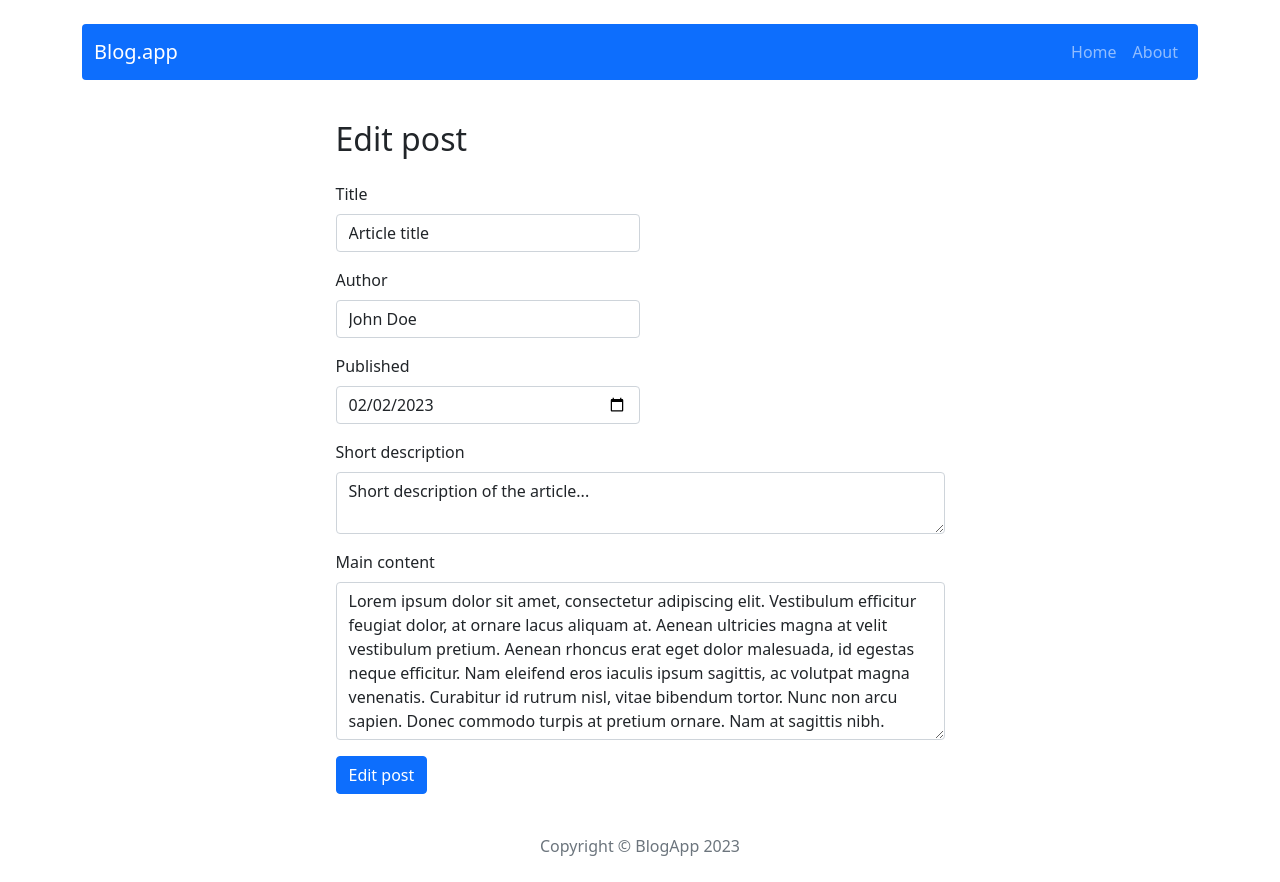
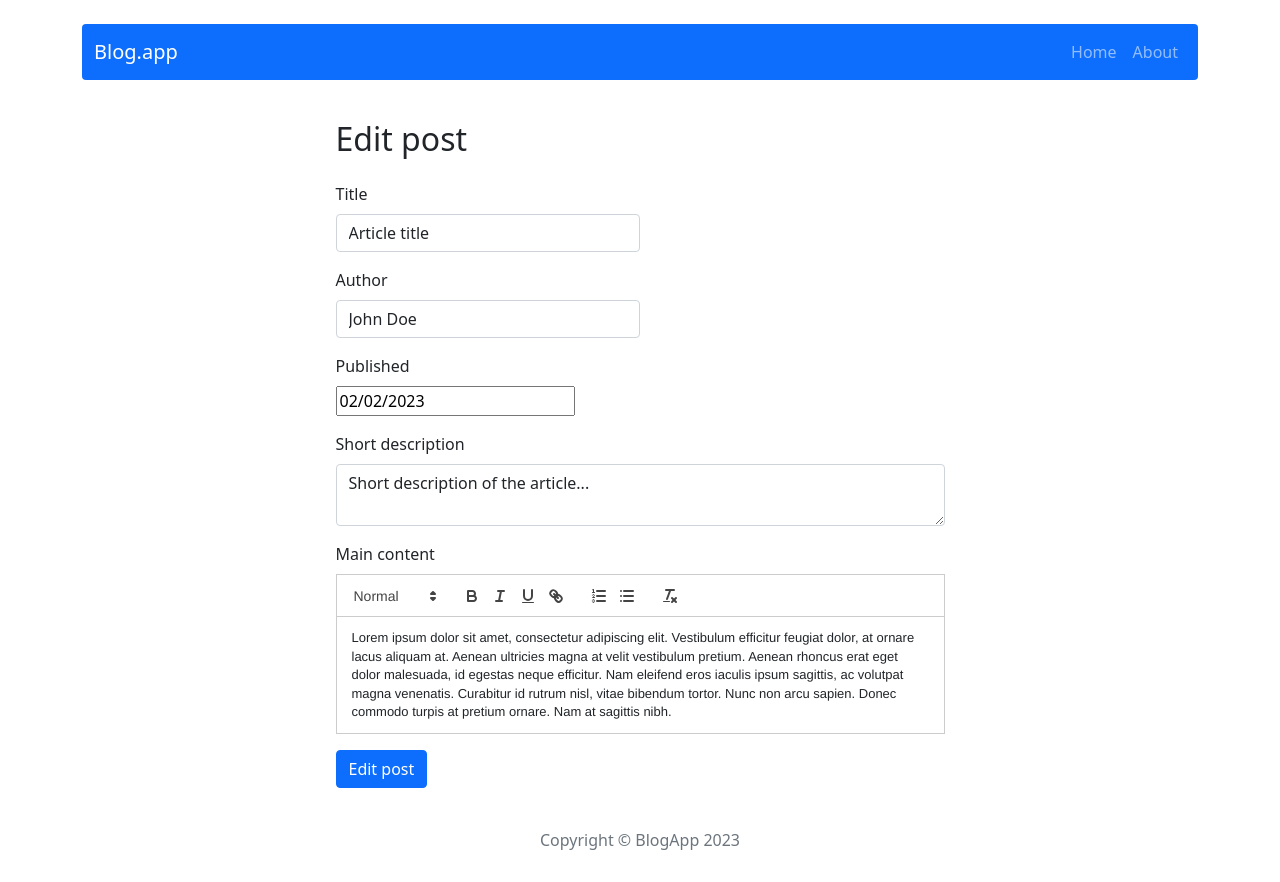
Before and after one commit to DawidParciak/blog-react, a React (Create React App) app: page /post/edit/1 in a window 1280 px wide. Built offline with nearby package versions, Linux system fonts and the light colour scheme.

Commit message:
Add new content and date input

```diff
--- a/package.json
+++ b/package.json
@@ -8,10 +8,11 @@
     "@testing-library/user-event": "^13.5.0",
     "bootstrap": "5.1.3",
     "http-server": "^14.1.1",
-    "moment": "^2.29.4",
     "react": "^18.2.0",
     "react-bootstrap": "2.0",
+    "react-datepicker": "^4.10.0",
     "react-dom": "^18.2.0",
+    "react-quill": "^2.0.0",
     "react-redux": "7.2.6",
     "react-router-dom": "6.0.1",
     "react-scripts": "5.0.1",
--- a/src/components/features/PostForm/PostForm.js
+++ b/src/components/features/PostForm/PostForm.js
@@ -1,5 +1,9 @@
 import { Form, Button } from "react-bootstrap";
-import { useState } from "react";
+import React, { useState } from "react";
+import ReactQuill from "react-quill";
+import 'react-quill/dist/quill.snow.css';
+import DatePicker from "react-datepicker";
+import 'react-datepicker/dist/react-datepicker.css';
 
 const PostForm = ({ action, actionText, ...props }) => {
 
@@ -42,11 +46,11 @@ const PostForm = ({ action, actionText, ...props }) => {
       </Form.Group>
       <Form.Group className="mb-3 col-lg-6" controlId="postPublishedDate">
         <Form.Label>Published</Form.Label>
-        <Form.Control
-          value={publishedDate}
-          type="date"
-          placeholder="Enter date"
-          onChange={e => setPublishedDate(e.target.value)}
+        <DatePicker
+          selected={publishedDate}
+          placeholderText="  Enter date"
+          onChange={(date) => setPublishedDate(date)}
+          required
         />
       </Form.Group>
       <Form.Group className="mb-3" controlId="postShortDescription">
@@ -60,12 +64,11 @@ const PostForm = ({ action, actionText, ...props }) => {
       </Form.Group>
       <Form.Group className="mb-3" controlId="postContent">
         <Form.Label>Main content</Form.Label>
-        <Form.Control
+        <ReactQuill
           value={content}
-          as="textarea"
           placeholder="Leave a comment here"
-          rows="6"
-          onChange={e => setContent(e.target.value)}
+          onChange={setContent}
+          theme="snow"
         />
       </Form.Group>
       <Button variant="primary" type="submit">
--- a/src/components/features/PostSingle/PostSingle.js
+++ b/src/components/features/PostSingle/PostSingle.js
@@ -1,10 +1,8 @@
-import moment from "moment";
 import { Button, Card, Col } from "react-bootstrap";
 import { Link } from "react-router-dom";
+import dateToStr from "../../../utils/dateToStr";
 
 const PostSingle = props => {
-
-  const date = moment(props.publishedDate).format("DD-MM-YYYY");
 
   return (
     <Col lg='4' md='6' xs='12' className="pb-4">
@@ -20,7 +18,7 @@ const PostSingle = props => {
           </Card.Subtitle>
 
           <Card.Subtitle className="py-1 fw-bold">
-            Published: <span className="fw-normal">{date}</span>
+            Published: <span className="fw-normal">{dateToStr(props.publishedDate)}</span>
           </Card.Subtitle>
 
           <Card.Text className="pt-3">
--- a/src/components/pages/Post/Post.js
+++ b/src/components/pages/Post/Post.js
@@ -1,9 +1,9 @@
-import moment from "moment";
 import { useState } from "react";
 import { Col, Row, Card, Button, Stack, Modal } from "react-bootstrap";
 import { useDispatch, useSelector } from "react-redux";
 import { Link, Navigate, useParams } from "react-router-dom";
 import { getPostById, removePost } from "../../../redux/postsRedux";
+import dateToStr from "../../../utils/dateToStr";
 
 const Post = () => {
 
@@ -48,10 +48,10 @@ const Post = () => {
                 Author: <span className="fw-normal">{postData.author}</span>
               </Card.Subtitle>
               <Card.Subtitle className="pt-2 fw-bold">
-                Published: <span className="fw-normal">{ moment(postData.publishedDate).format("DD-MM-YYYY") }</span>
+                Published: <span className="fw-normal">{dateToStr(postData.publishedDate)}</span>
               </Card.Subtitle>
               <Card.Text className="pt-4">
-                {postData.content}
+                <p dangerouslySetInnerHTML={{ __html: postData.content }} />
               </Card.Text>
             </Card.Body>
           </Card>
--- a/src/redux/initialState.js
+++ b/src/redux/initialState.js
@@ -5,7 +5,7 @@ const initialState ={
       title: 'Article title',
       shortDescription: 'Short description of the article...',
       content: 'Lorem ipsum dolor sit amet, consectetur adipiscing elit. Vestibulum efficitur feugiat dolor, at ornare lacus aliquam at. Aenean ultricies magna at velit vestibulum pretium. Aenean rhoncus erat eget dolor malesuada, id egestas neque efficitur. Nam eleifend eros iaculis ipsum sagittis, ac volutpat magna venenatis. Curabitur id rutrum nisl, vitae bibendum tortor. Nunc non arcu sapien. Donec commodo turpis at pretium ornare. Nam at sagittis nibh.',
-      publishedDate: '2023-02-02',
+      publishedDate: new Date('02-02-2023'),
       author: 'John Doe',
     },
     {
@@ -13,7 +13,7 @@ const initialState ={
       title: 'Article title II',
       shortDescription: 'Short description of the article...',
       content: 'Nulla facilisi. Duis suscipit leo eget eros gravida gravida. Ut nisi eros, venenatis sed purus maximus, sodales facilisis neque. Praesent consequat ultrices justo. Etiam sit amet nibh urna. Sed purus velit, dapibus non consectetur non, dapibus et augue. Aliquam in ultrices lorem, nec blandit mauris. Quisque tortor nisl, consectetur non nisi in, vestibulum iaculis augue. Praesent aliquet efficitur enim, a luctus tortor tincidunt quis. Vestibulum hendrerit, erat volutpat posuere consequat, lacus diam dapibus ante, ac porttitor ex urna id enim. Proin condimentum est ac ipsum lacinia mattis. Vestibulum sed vehicula est.',
-      publishedDate: '2023-02-03',
+      publishedDate: new Date('02-05-2023'),
       author: 'John Trabolta',
     },
     {
@@ -21,7 +21,7 @@ const initialState ={
       title: 'Article title III',
       shortDescription: 'Short description of the article...',
       content: 'Nulla diam ipsum, pellentesque ut sapien ac, malesuada tincidunt felis. Morbi sed congue est. Phasellus tincidunt ipsum felis, non eleifend dui sagittis vitae. Donec condimentum elementum bibendum. Curabitur elementum tristique ipsum tempor rhoncus. Aliquam id ante sit amet mauris tempor malesuada. Curabitur vitae nisi ut tellus suscipit porta. Nullam at suscipit metus. Vestibulum id eros orci. In diam neque, pharetra sed diam et, bibendum interdum velit. Donec viverra massa quam, ut pulvinar odio rutrum ut. Suspendisse potenti. Aenean leo libero, interdum in ornare sit amet, rutrum id lorem. Vestibulum sit amet laoreet metus, a porta ligula.',
-      publishedDate: '2023-02-04',
+      publishedDate: new Date('02-10-2023'),
       author: 'John Lemon',
     },
   ],
--- /dev/null
+++ b/src/utils/dateToStr.js
@@ -0,0 +1,5 @@
+const dateToStr = publishedDate => {
+  return publishedDate.toLocaleDateString('en-US');
+};
+
+export default dateToStr;
```
Also changed, not shown: 1 other file (tests, documents, lock files or other folders).
